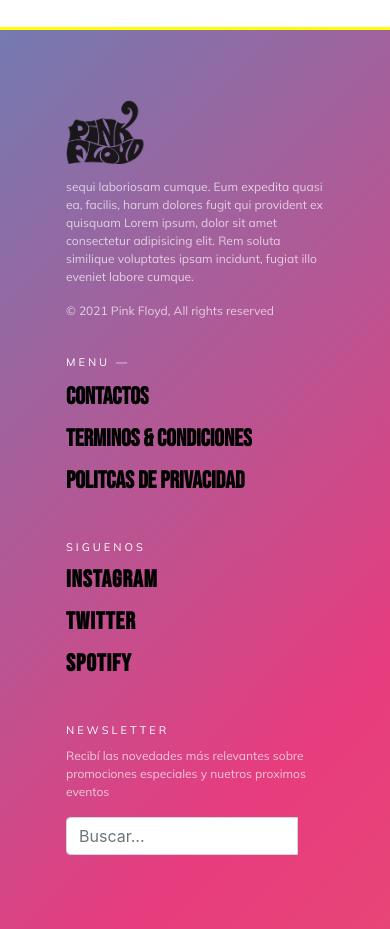
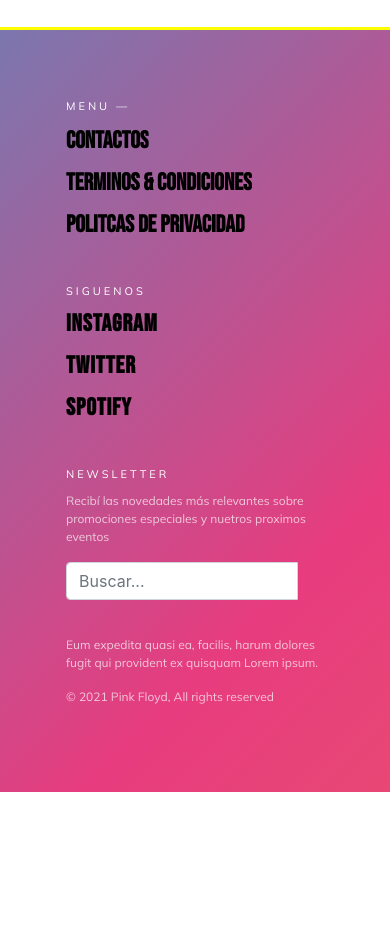
Before and after one commit to Guido-LM/ProyectoFinal-LM, a website: page index.html in a window 390 px wide. Shown: the part 2877-3806 px from the top of the page. After the commit the page ends 3669 px from the top, so only its background shows below. Drawn offline with nearby package versions, Linux system fonts and the light colour scheme; some icons are missing.

Commit message:
adaptando footer a vista mobile

```diff
--- a/index.html
+++ b/index.html
@@ -261,8 +261,8 @@
     <!----------- Footer ------------>
     <footer class="footer-bs barraT mb-0">
         <div class="row px-3">
-        	<div class="col-md-3 footer-brand animated fadeInLeft">
-            	<a href="#"><img class="iconoBar img-fluid mb-2" src="assets/iconos/pinkFloydLogo.png" alt="Logo"></a>
+        	<div class="col-md-3 footer__desktop footer-brand animated fadeInLeft">
+            	<a href="#"><img class="iconoBar footer__icono img-fluid mb-2" src="assets/iconos/pinkFloydLogo.png" alt="Logo"></a>
                 <p>sequi laboriosam cumque. Eum expedita quasi ea, facilis, harum dolores fugit qui provident ex quisquam Lorem ipsum, dolor sit amet consectetur adipisicing elit. Rem soluta similique voluptates ipsam incidunt, fugiat illo eveniet labore cumque.</p>
                 <p>© 2021 Pink Floyd, All rights reserved</p>
             </div>
@@ -296,6 +296,10 @@
                     </div><!-- /input-group -->
                  </p>
             </div>
+            <div class="col-md-3 footer-brand animated fadeInLeft footer__mobile">
+                <p>Eum expedita quasi ea, facilis, harum dolores fugit qui provident ex quisquam Lorem ipsum.</p>
+                <p>© 2021 Pink Floyd, All rights reserved</p>
+            </div>
         </div>
     </footer>
 
--- a/scss/_footer-nav.scss
+++ b/scss/_footer-nav.scss
@@ -21,7 +21,6 @@
       padding-top: $espacio;
       };
     };
-    .icono__footer{display:none;};
 }
 
 @media only screen and (min-width: 1024px){.navbar-nav{margin-left: 250px;};}
@@ -29,6 +28,14 @@
 img.iconoBar{width: 80px;}
 
 /*footer*/
+@media only screen and (max-width: 768px){
+  .footer__desktop{display:none;}
+}
+@media only screen and (min-width: 769px) and (max-width:1023px){
+  .footer__icono{display:none;};}
+@media only screen and (min-width: 1024px){
+  .footer__mobile{display:none;};
+  }
 
 a{white-space: nowrap;}
 .footer-bs {
```
Also changed, not shown: pages/carro.html (+5 -1 lines), pages/contactos.html (+5 -1 lines), pages/faq.html (+5 -1 lines), pages/iniciar-sesion.html (+5 -1 lines), pages/productos.html (+5 -1 lines), css/estilo.css.
